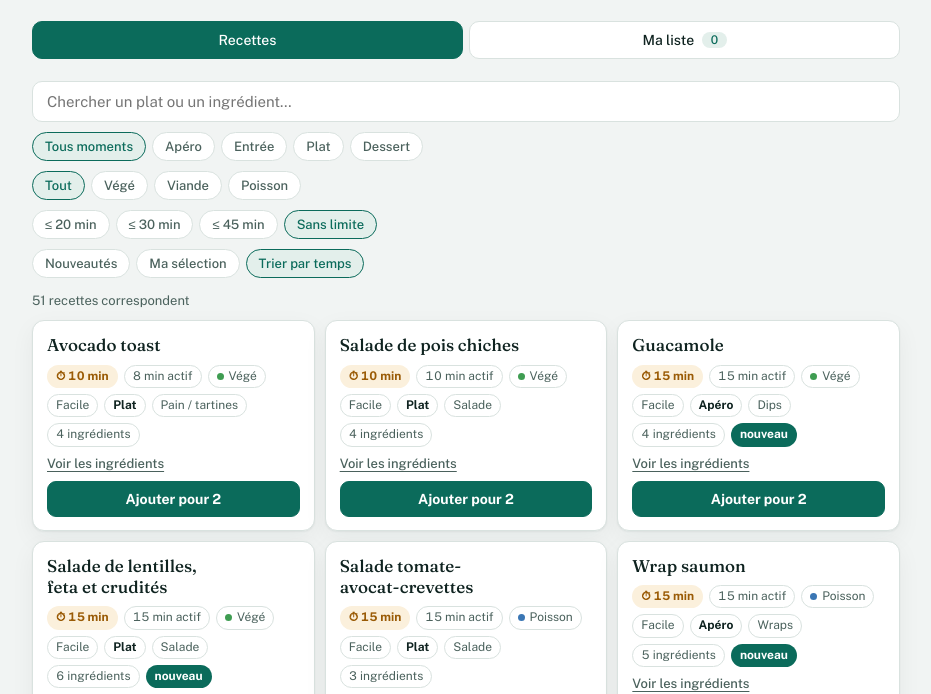
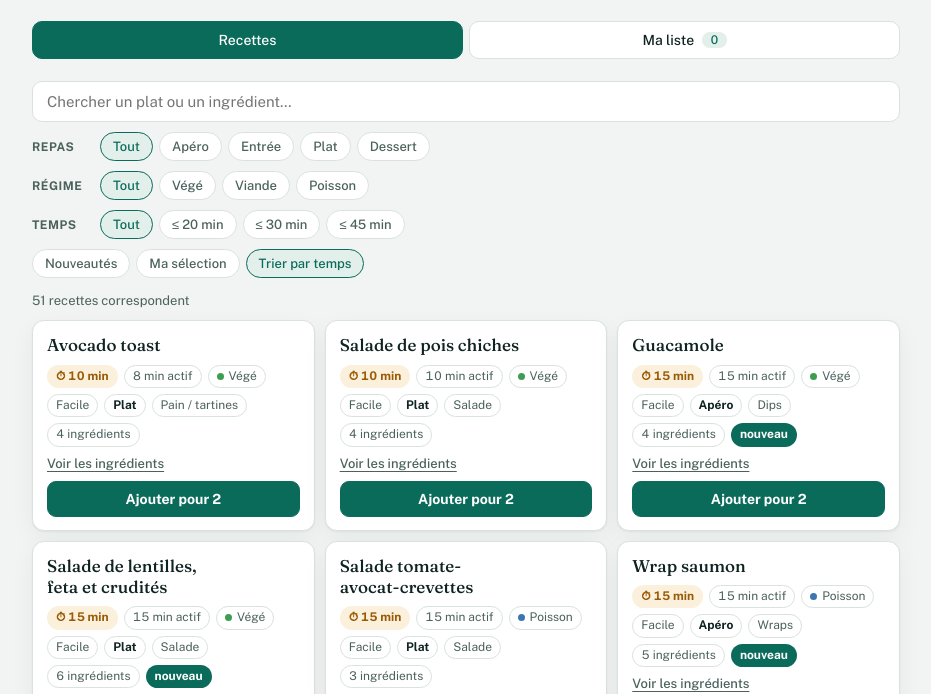
Before and after one commit to VB023/Courses-test, a plain HTML site: page index.html in a window 1280 px wide. Shown: the part 92-786 px from the top of the page, without its empty margins (174-1105 px from the left). Drawn offline with nearby package versions, Linux system fonts and the light colour scheme.

Commit message:
Filtres sur trois lignes étiquetées : Repas, Régime, Temps
Repas (Apéro / Entrée / Plat / Dessert) placé en premier ; sw.js passe en courses-v3.

Co-Authored-By: Claude Sonnet 5.5 <noreply@anthropic.com>
Claude-Session: https://claude.ai/code/session_019aK6QF12PYYQCFmm1JTH2A

```diff
--- a/assets/styles.css
+++ b/assets/styles.css
@@ -45,6 +45,10 @@ h1{font-family:var(--display);font-size:26px;font-weight:700;margin:0;letter-spa
 .filters{display:flex;flex-direction:column;gap:10px;margin-bottom:14px}
 .search{width:100%;padding:11px 14px;border:1px solid var(--line);border-radius:10px;
   background:var(--card);color:var(--ink);font:400 15px var(--body)}
+.frow{display:flex;align-items:flex-start;gap:10px}
+.flab{flex:0 0 58px;padding-top:7px;font-size:12px;font-weight:700;color:var(--ink-soft);
+  text-transform:uppercase;letter-spacing:.04em}
+.frow .chips{flex:1}
 .chips{display:flex;gap:6px;flex-wrap:wrap}
 .chip{border:1px solid var(--line);background:var(--card);color:var(--ink-soft);
   font:500 13px var(--body);padding:6px 12px;border-radius:999px;cursor:pointer}
--- a/index.html
+++ b/index.html
@@ -28,24 +28,30 @@
 <section id="v-r" role="tabpanel" aria-labelledby="t-r">
   <div class="filters">
     <input class="search" id="q" type="search" placeholder="Chercher un plat ou un ingrédient…" aria-label="Chercher">
-    <div class="chips" id="f-moment" role="group" aria-label="Moment du repas">
-      <button class="chip" data-v="" aria-pressed="true">Tous moments</button>
+    <div class="frow"><span class="flab">Repas</span>
+      <div class="chips" id="f-moment" role="group" aria-label="Repas">
+        <button class="chip" data-v="" aria-pressed="true">Tout</button>
         <button class="chip" data-v="Apéro" aria-pressed="false">Apéro</button>
         <button class="chip" data-v="Entrée" aria-pressed="false">Entrée</button>
         <button class="chip" data-v="Plat" aria-pressed="false">Plat</button>
         <button class="chip" data-v="Dessert" aria-pressed="false">Dessert</button>
       </div>
-    <div class="chips" id="f-type" role="group" aria-label="Type de plat">
+    </div>
+    <div class="frow"><span class="flab">Régime</span>
+      <div class="chips" id="f-type" role="group" aria-label="Régime">
         <button class="chip" data-v="" aria-pressed="true">Tout</button>
         <button class="chip" data-v="Végé" aria-pressed="false">Végé</button>
         <button class="chip" data-v="Viande" aria-pressed="false">Viande</button>
         <button class="chip" data-v="Poisson" aria-pressed="false">Poisson</button>
       </div>
+    </div>
+    <div class="frow"><span class="flab">Temps</span>
       <div class="chips" id="f-time" role="group" aria-label="Temps maximum">
+        <button class="chip" data-v="" aria-pressed="true">Tout</button>
         <button class="chip" data-v="20" aria-pressed="false">≤ 20 min</button>
         <button class="chip" data-v="30" aria-pressed="false">≤ 30 min</button>
         <button class="chip" data-v="45" aria-pressed="false">≤ 45 min</button>
-      <button class="chip" data-v="" aria-pressed="true">Sans limite</button>
+      </div>
     </div>
     <div class="chips">
       <button class="chip" id="f-new" aria-pressed="false">Nouveautés</button>
--- a/sw.js
+++ b/sw.js
@@ -1,7 +1,7 @@
 /* Service worker : rend l'application utilisable sans réseau (utile en magasin).
    À chaque mise à jour du site, incrémenter VERSION — sinon le navigateur
    continue de servir l'ancienne version depuis son cache. */
-const VERSION = "courses-v2";
+const VERSION = "courses-v3";
 const SHELL = [
   "./",
   "./index.html",
```
Lines whose indentation alone changed are shown as unchanged.
